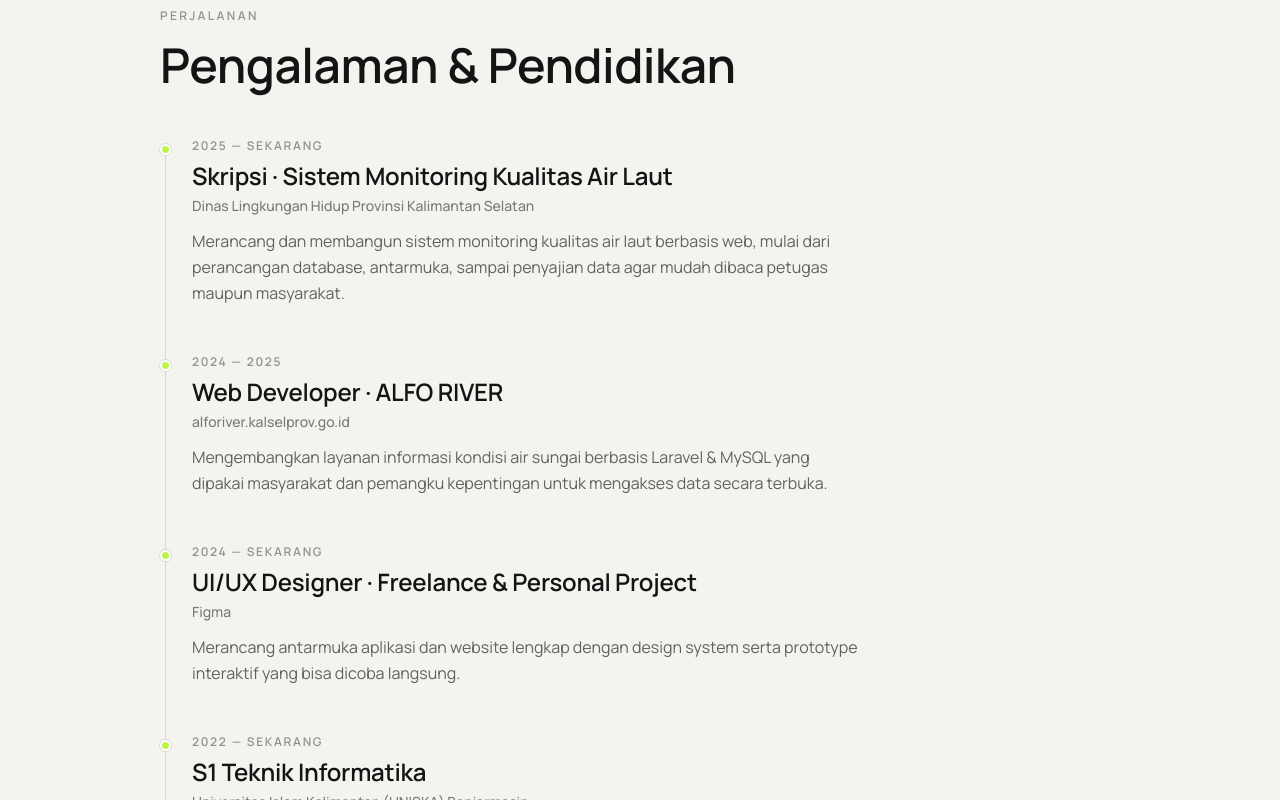
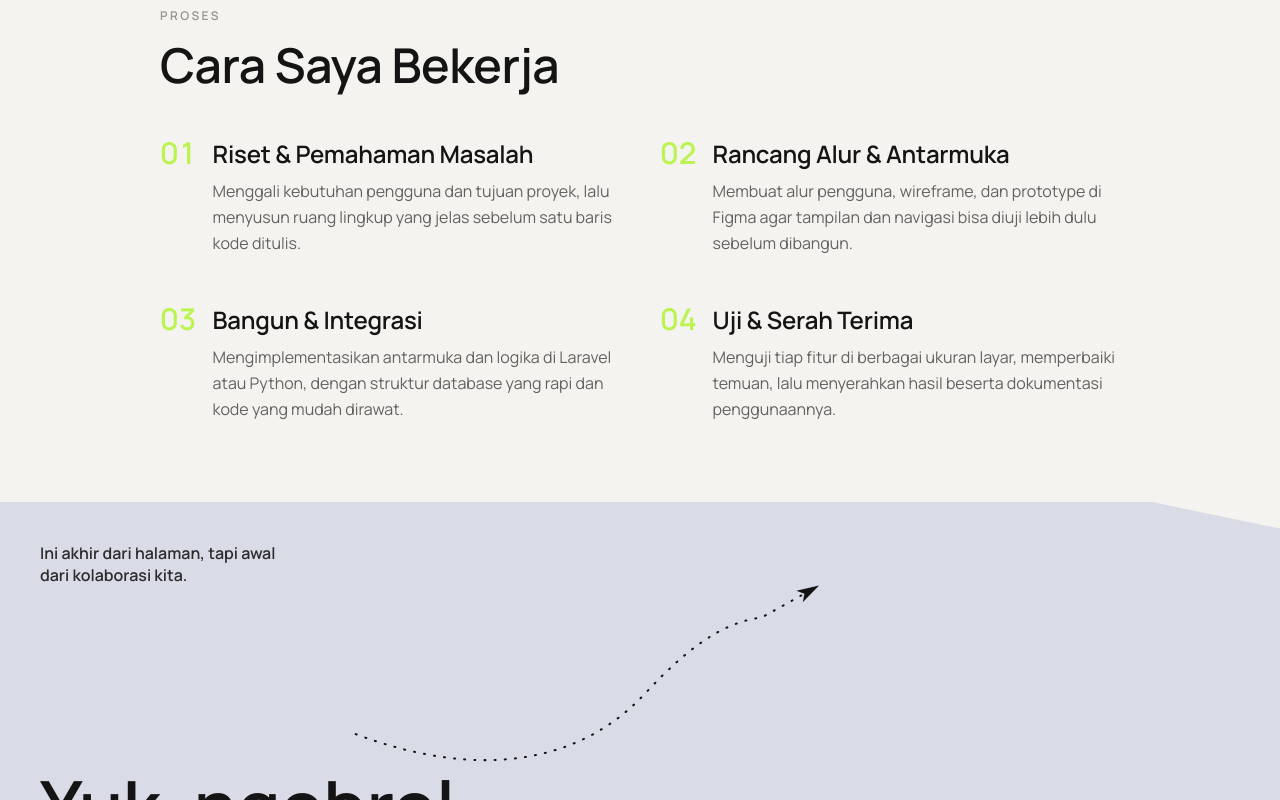
Before and after one commit to sendi8921/PORTOFOLIO, a React (Vite) app: page / in a window 1280 px wide. Shown: the part 5080-5880 px from the top of the page. Built offline with nearby package versions, Linux system fonts and the light colour scheme.

Commit message:
Hapus section Pengalaman & Pendidikan
Co-Authored-By: Devin AI <158243242+devin-ai-integration[bot]@users.noreply.github.com>

```diff
--- a/src/components/Portfolio.jsx
+++ b/src/components/Portfolio.jsx
@@ -74,36 +74,6 @@ const WORKFLOW = [
   },
 ];
 
-const TIMELINE = [
-  {
-    period: "2025 — Sekarang",
-    title: "Skripsi · Sistem Monitoring Kualitas Air Laut",
-    place: "Dinas Lingkungan Hidup Provinsi Kalimantan Selatan",
-    description:
-      "Merancang dan membangun sistem monitoring kualitas air laut berbasis web, mulai dari perancangan database, antarmuka, sampai penyajian data agar mudah dibaca petugas maupun masyarakat.",
-  },
-  {
-    period: "2024 — 2025",
-    title: "Web Developer · ALFO RIVER",
-    place: "alforiver.kalselprov.go.id",
-    description:
-      "Mengembangkan layanan informasi kondisi air sungai berbasis Laravel & MySQL yang dipakai masyarakat dan pemangku kepentingan untuk mengakses data secara terbuka.",
-  },
-  {
-    period: "2024 — Sekarang",
-    title: "UI/UX Designer · Freelance & Personal Project",
-    place: "Figma",
-    description:
-      "Merancang antarmuka aplikasi dan website lengkap dengan design system serta prototype interaktif yang bisa dicoba langsung.",
-  },
-  {
-    period: "2022 — Sekarang",
-    title: "S1 Teknik Informatika",
-    place: "Universitas Islam Kalimantan (UNISKA) Banjarmasin",
-    description:
-      "Memperdalam rekayasa perangkat lunak, basis data, dan machine learning — dengan fokus praktik di Laravel, Python, dan Streamlit.",
-  },
-];
 
 // Ganti dengan link prototype/file Figma yang sudah dipublikasikan (Share → Anyone with the link).
 const FIGMA_URL = "https://www.figma.com/@sendipratama";
@@ -602,42 +572,6 @@ export default function PortfolioMinimal() {
         </Reveal>
       </section>
 
-      <section id="perjalanan" className="max-w-5xl mx-auto px-5 sm:px-8 py-12 sm:py-16 border-t border-black/5">
-        <Reveal className="mb-9 sm:mb-12">
-          <span className="inline-block text-[11px] sm:text-xs font-semibold tracking-[0.2em] uppercase text-black/40 mb-4">
-            Perjalanan
-          </span>
-          <h2 className="font-display text-3xl sm:text-5xl font-semibold leading-[1.05]">
-            Pengalaman &amp; Pendidikan
-          </h2>
-        </Reveal>
-
-        <div className="relative pl-6 sm:pl-8">
-          <span className="absolute left-[3px] sm:left-[5px] top-2 bottom-2 w-px bg-black/10" />
-          <div className="space-y-9 sm:space-y-12">
-            {TIMELINE.map((item, i) => (
-              <Reveal key={item.title} delay={i * 70}>
-                <div className="relative">
-                  <span className="absolute -left-6 sm:-left-8 top-1.5 h-[11px] w-[11px] rounded-full bg-lime-300 border-2 border-white ring-1 ring-black/10" />
-                  <span className="block text-[11px] sm:text-xs font-semibold tracking-[0.14em] uppercase text-black/40">
-                    {item.period}
-                  </span>
-                  <h3 className="font-display text-xl sm:text-2xl font-semibold mt-1.5">
-                    {item.title}
-                  </h3>
-                  <p className="text-sm font-medium text-black/50 mt-1">
-                    {item.place}
-                  </p>
-                  <p className="text-black/60 leading-relaxed text-sm sm:text-base mt-3 max-w-2xl">
-                    {item.description}
-                  </p>
-                </div>
-              </Reveal>
-            ))}
-          </div>
-        </div>
-      </section>
-
       <section id="cara-kerja" className="max-w-5xl mx-auto px-5 sm:px-8 py-12 sm:py-16 border-t border-black/5">
         <Reveal className="mb-9 sm:mb-12">
           <span className="inline-block text-[11px] sm:text-xs font-semibold tracking-[0.2em] uppercase text-black/40 mb-4">
```
